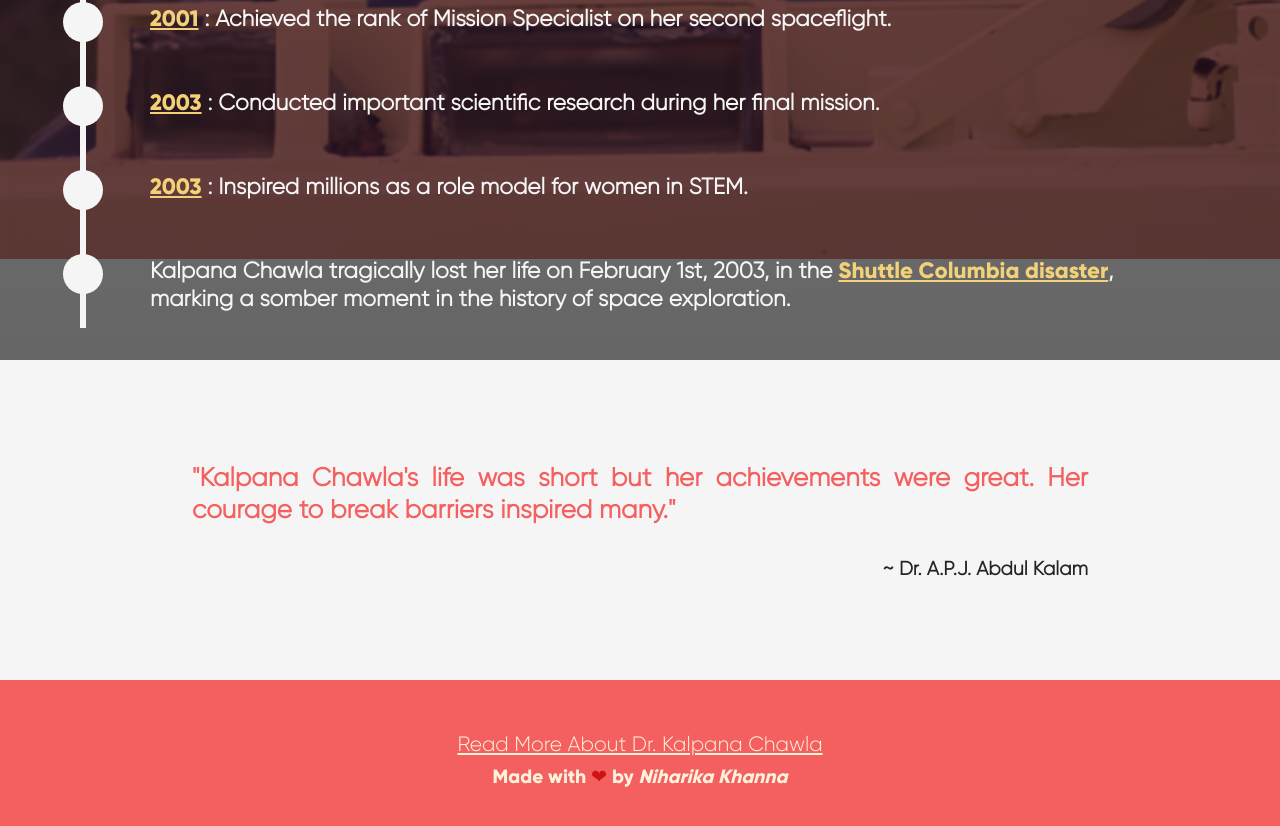
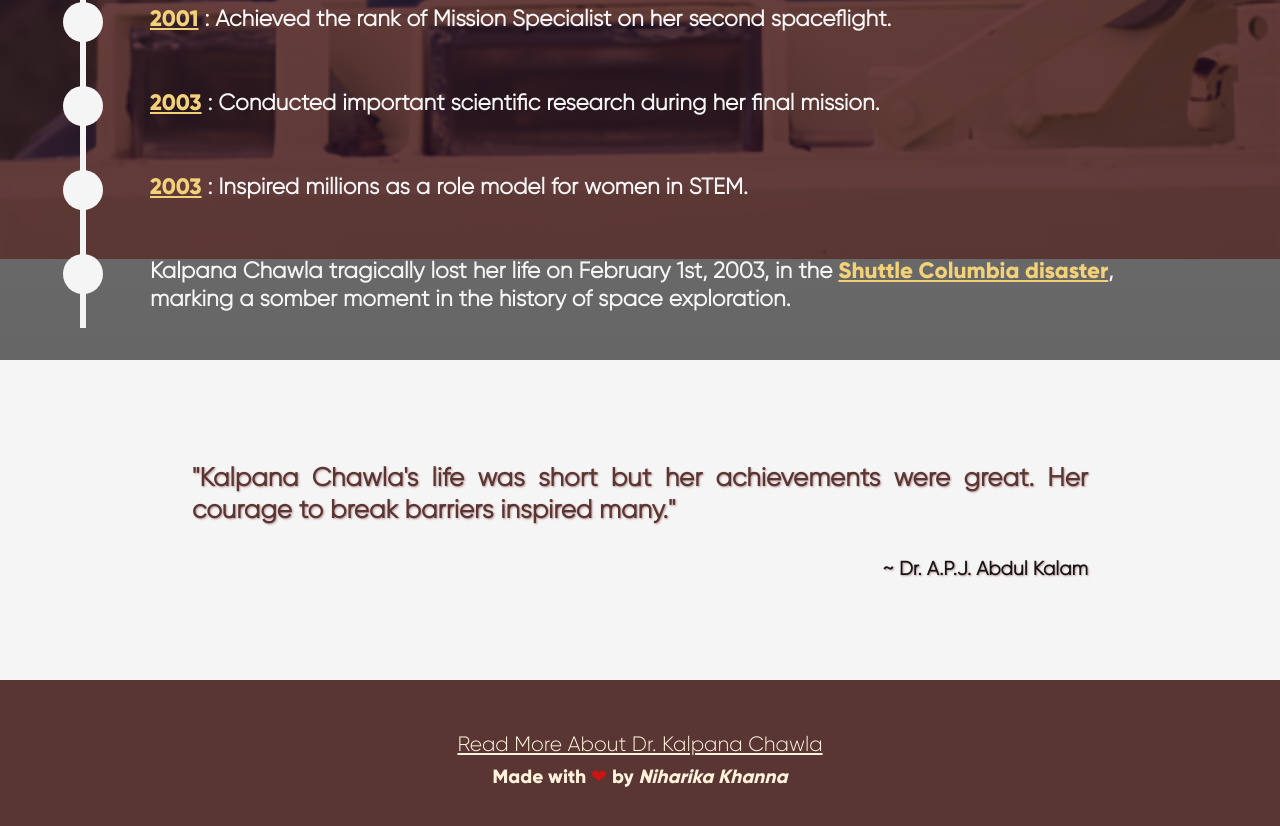
Before and after one commit to nkhanna94/Tribute-Page-Kalpana-Chawla, a plain HTML site: page index.html in a window 1280 px wide. Shown: the part 1552-2378 px from the top of the page. Drawn offline with Linux system fonts and the light colour scheme.

Commit message:
Update style.css

```diff
--- a/style.css
+++ b/style.css
@@ -61,9 +61,10 @@ li {
 }
 .quotefont{
     font-family: sleeklight;
-    color: #F46060 ;
+    color: #593633 ;
     font-weight: 900;
     font-size: 1.6rem;
+    text-shadow: 1px 1px 2px #bd9898;
 }
 .flex {
     display: flex;
@@ -157,11 +158,11 @@ li::before {
     margin-top: 2rem;
     font-size: 1.2rem;
     font-weight: 600;
-    color: #242424 ;
+    color: #141414 ;
 }
 .footer{
     min-height: 10rem;
-    background-color: #F46060;
+    background-color: #593633;
     text-align: center;
 }
 .read-more{
```
